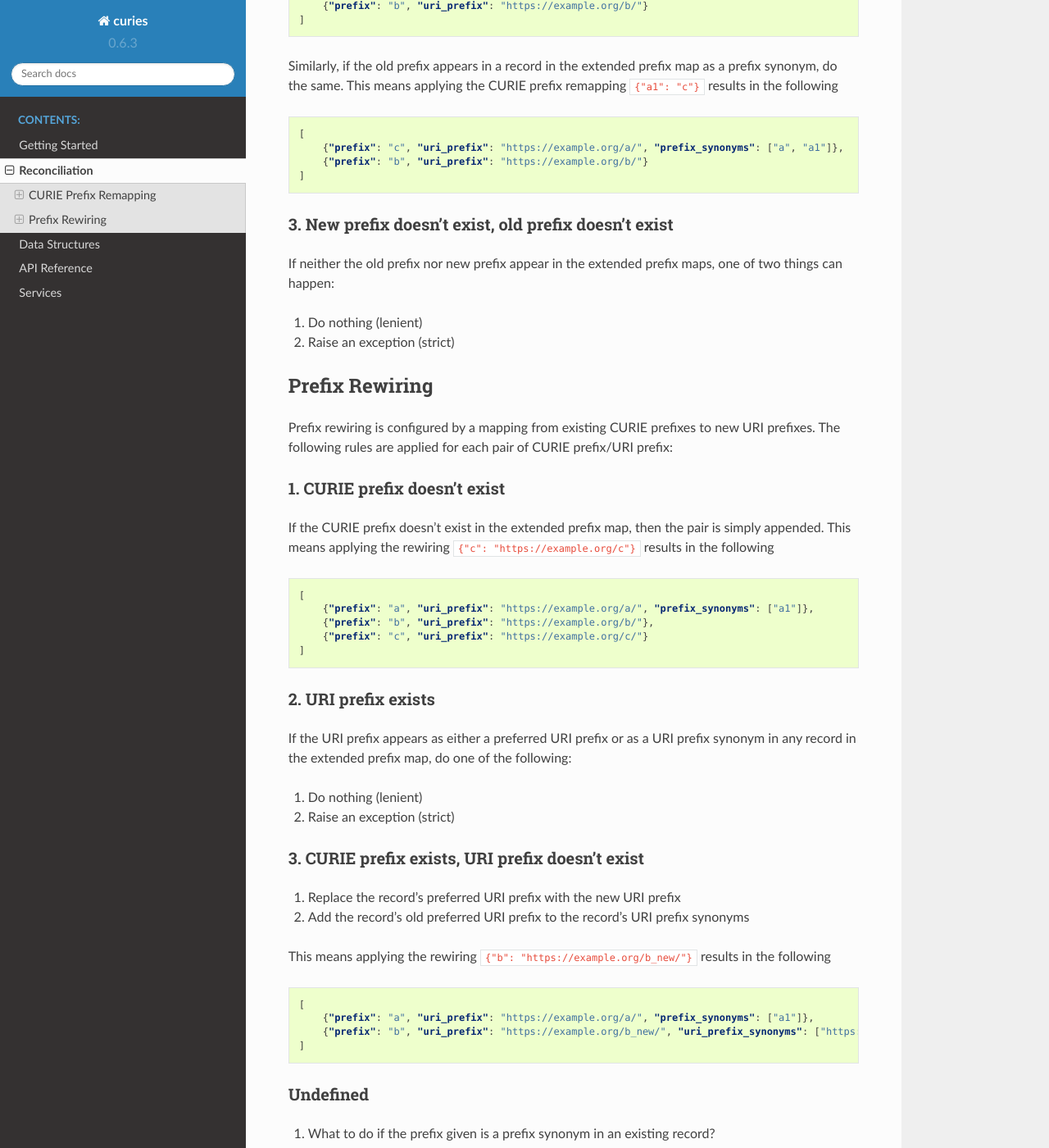
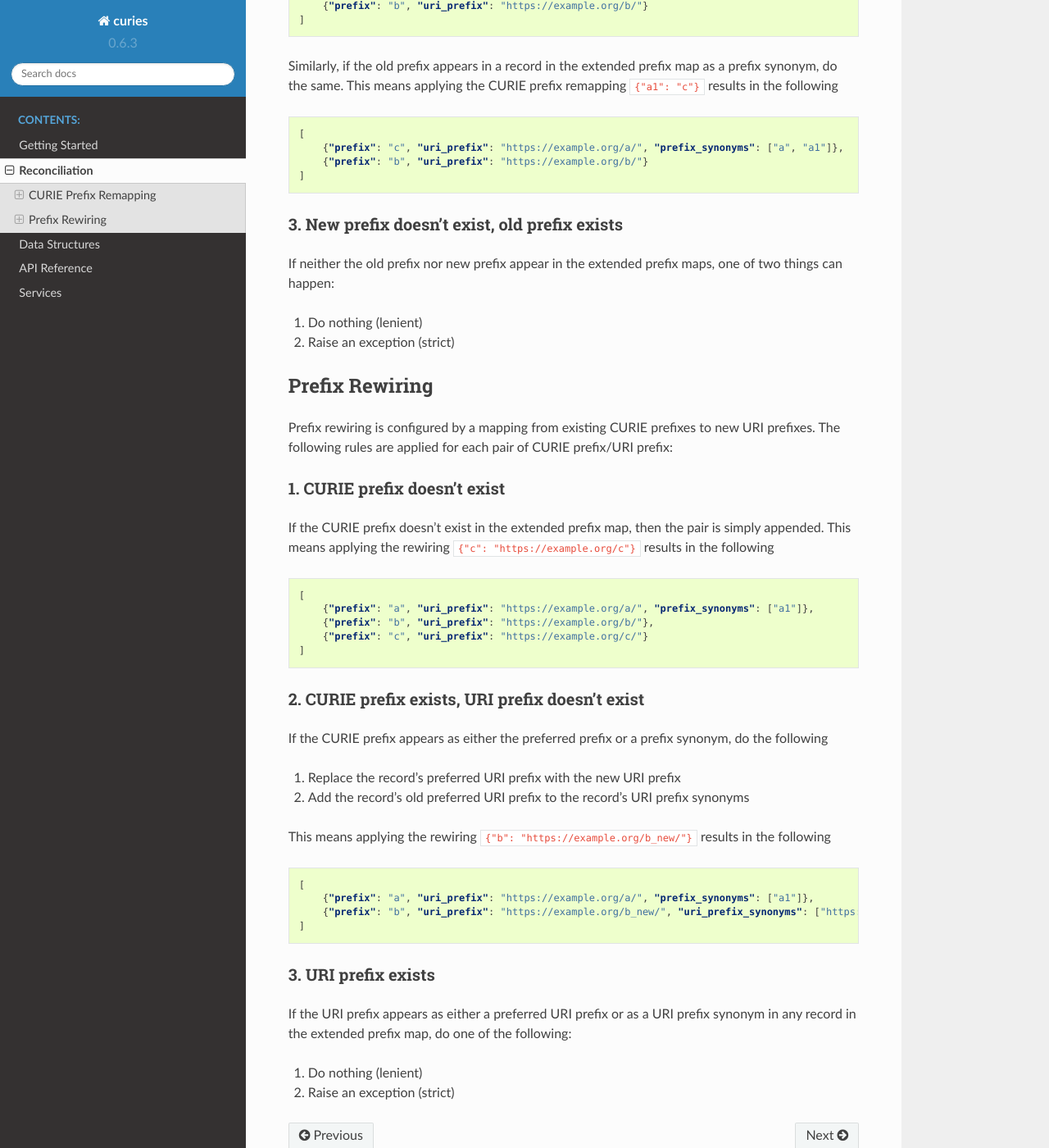
Before and after one commit to biopragmatics/curies, a Sphinx documentation site: the page built from docs/source/reconciliation.rst, in a window 1280 px wide and 1400 px high, scrolled down 1733 px. Shown: the whole window at 82% size. Built offline with Sphinx 7.4.7 and the Read the Docs theme 2.0.0, drawn with Linux system fonts in a browser that asks for light colours.

Commit message:
Update reconciliation.rst

```diff
--- a/docs/source/reconciliation.rst
+++ b/docs/source/reconciliation.rst
@@ -84,8 +84,8 @@ This means applying the CURIE prefix remapping ``{"a1": "c"}`` results in the fo
         {"prefix": "b", "uri_prefix": "https://example.org/b/"}
     ]
 
-3. New prefix doesn't exist, old prefix doesn't exist
-~~~~~~~~~~~~~~~~~~~~~~~~~~~~~~~~~~~~~~~~~~~~~~~~~~~~~
+3. New prefix doesn't exist, old prefix exists
+~~~~~~~~~~~~~~~~~~~~~~~~~~~~~~~~~~~~~~~~~~~~~~
 If neither the old prefix nor new prefix appear in the extended prefix maps, one of two things can happen:
 
 1. Do nothing (lenient)
@@ -109,17 +109,10 @@ This means applying the rewiring ``{"c": "https://example.org/c"}`` results in t
         {"prefix": "c", "uri_prefix": "https://example.org/c/"}
     ]
 
-2. URI prefix exists
-~~~~~~~~~~~~~~~~~~~~
-If the URI prefix appears as either a preferred URI prefix or as a URI prefix synonym in
-any record in the extended prefix map, do one of the following:
+2. CURIE prefix exists, URI prefix doesn't exist
+~~~~~~~~~~~~~~~~~~~~~~~~~~~~~~~~~~~~~~~~~~~~~~~~
+If the CURIE prefix appears as either the preferred prefix or a prefix synonym, do the following
 
-1. Do nothing (lenient)
-2. Raise an exception (strict)
-
-
-3. CURIE prefix exists, URI prefix doesn't exist
-~~~~~~~~~~~~~~~~~~~~~~~~~~~~~~~~~~~~~~~~~~~~~~~~
 1. Replace the record's preferred URI prefix with the new URI prefix
 2. Add the record's old preferred URI prefix to the record's URI prefix synonyms
 
@@ -132,6 +125,10 @@ This means applying the rewiring ``{"b": "https://example.org/b_new/"}`` results
         {"prefix": "b", "uri_prefix": "https://example.org/b_new/", "uri_prefix_synonyms": ["https://example.org/b/"]}
     ]
 
-Undefined
-~~~~~~~~~
-1. What to do if the prefix given is a prefix synonym in an existing record?
+3. URI prefix exists
+~~~~~~~~~~~~~~~~~~~~
+If the URI prefix appears as either a preferred URI prefix or as a URI prefix synonym in
+any record in the extended prefix map, do one of the following:
+
+1. Do nothing (lenient)
+2. Raise an exception (strict)
```
